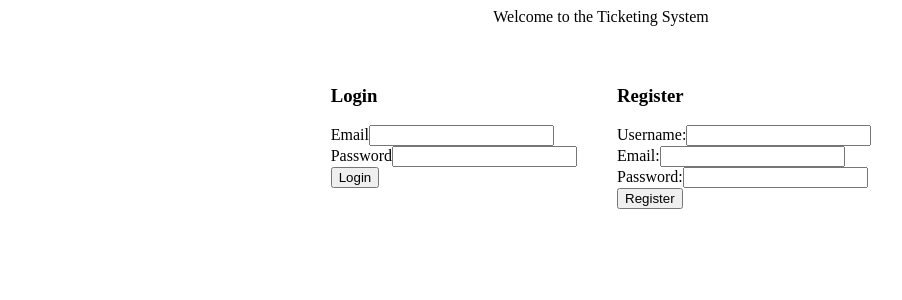
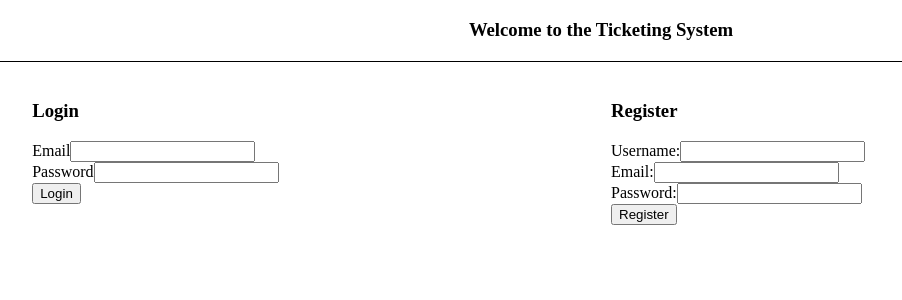
Before and after one commit to autotetra/Education, a React (Create React App) app in the folder IHU/Master/Dissertation/Real Time Ticketing System/front-end/: page / in a window 1280 px wide. Shown: the top 300 px of the page, without its empty margins (39-941 px from the left). Built offline with nearby package versions, Linux system fonts and the light colour scheme; no server answers.

Commit message:
complete user dashboard positioning

```diff
--- a/IHU/Master/Dissertation/Real Time Ticketing System/front-end/src/components/AdminDashboard/AdminDashboard.js
+++ b/IHU/Master/Dissertation/Real Time Ticketing System/front-end/src/components/AdminDashboard/AdminDashboard.js
@@ -155,7 +155,9 @@ function AdminDashboard() {
       </button>
 
       {/* Header */}
-      <header className={styles.header}>Admin Dashboard</header>
+      <header className={styles.header}>
+        <h3>Admin Dashboard</h3>
+      </header>
       <hr className={styles.divider} />
 
       {/* Create Ticket Section */}
--- a/IHU/Master/Dissertation/Real Time Ticketing System/front-end/src/components/AdminDashboard/AdminDashboard.module.css
+++ b/IHU/Master/Dissertation/Real Time Ticketing System/front-end/src/components/AdminDashboard/AdminDashboard.module.css
@@ -27,24 +27,24 @@
 /* Tickets Container */
 .ticketsContainer {
   display: flex;
-  justify-content: space-between; /* Equal spacing between sections */
-  margin-top: 20px; /* Space below the Create Ticket section */
+  justify-content: space-between;
+  margin-top: 20px;
 }
 
 /* Ticket List Section */
 .ticketList {
-  flex: 1; /* Take up equal space */
-  margin-right: 10px; /* Add space between sections */
+  flex: 1;
+  margin-right: 10px;
 }
 
 /* Ticket Details Section */
 .ticketDetails {
-  flex: 1; /* Take up equal space */
-  margin-left: 10px; /* Add space between sections */
+  flex: 1;
+  margin-left: 10px;
 }
 
 /* Section Header */
 .sectionHeader {
-  margin: 0 0 10px 0; /* Margin below the header */
-  text-align: center; /* Centered text for each section */
+  margin: 0 0 10px 0;
+  text-align: center;
 }
--- a/IHU/Master/Dissertation/Real Time Ticketing System/front-end/src/components/AgentDashboard/AgentDashboard.js
+++ b/IHU/Master/Dissertation/Real Time Ticketing System/front-end/src/components/AgentDashboard/AgentDashboard.js
@@ -118,7 +118,7 @@ function AgentDashboard() {
 
   return (
     <div>
-      <h2>Agent Dashboard</h2>
+      <h3>Agent Dashboard</h3>
       <button onClick={fetchTickets}>View Tickets</button>
       <button onClick={handleLogout}>Logout</button>
 
--- a/IHU/Master/Dissertation/Real Time Ticketing System/front-end/src/components/Home/Home.module.css
+++ b/IHU/Master/Dissertation/Real Time Ticketing System/front-end/src/components/Home/Home.module.css
@@ -1,22 +1,28 @@
-/* Container for the Home Page */
-.homeContainer {
-  display: flex;
-  flex-direction: column;
-  align-items: center;
-  gap: 20px;
-}
-
-/* Header Style */
 .header {
   text-align: center;
   margin-bottom: 20px;
 }
 
-/* Authentication Section (Login and Register) */
-.authContainer {
+.homeContainer {
   display: flex;
-  justify-content: center;
-  gap: 40px;
-  width: 100%;
-  max-width: 1200px;
+  justify-content: space-between;
+  align-items: flex-start;
+  margin-top: 20px;
+  gap: 20px;
 }
+
+.loginSection {
+  flex: 1;
+  margin-left: 5%;
+}
+
+.registerSection {
+  flex: 1;
+  margin-right: 5%;
+}
+
+.divider {
+  margin: 20px 0;
+  border: none;
+  border-top: 1px solid #000;
+}
--- a/IHU/Master/Dissertation/Real Time Ticketing System/front-end/src/components/Home/Homepage.js
+++ b/IHU/Master/Dissertation/Real Time Ticketing System/front-end/src/components/Home/Homepage.js
@@ -5,11 +5,16 @@ import styles from "./Home.module.css";
 
 function Home() {
   return (
-    <div className={styles.homeContainer}>
-      <header className={styles.header}>Welcome to the Ticketing System</header>
-      <div className={styles.authContainer}>
-        <Login />
-        <Register />
+    <div>
+      <h3 className={styles.header}>Welcome to the Ticketing System</h3>
+      <hr className={styles.divider} />
+      <div className={styles.homeContainer}>
+        <div className={styles.loginSection}>
+          <Login />
+        </div>
+        <div className={styles.registerSection}>
+          <Register />
+        </div>
       </div>
     </div>
   );
--- a/IHU/Master/Dissertation/Real Time Ticketing System/front-end/src/components/UserDashboard/UserDashboard.js
+++ b/IHU/Master/Dissertation/Real Time Ticketing System/front-end/src/components/UserDashboard/UserDashboard.js
@@ -3,6 +3,7 @@ import CreateTicket from "../../Shared/CreateTicket";
 import endpoints from "../../api/endpoints";
 import axios from "axios";
 import io from "socket.io-client";
+import styles from "./UserDashboard.module.css";
 
 function UserDashboard() {
   const [tickets, setTickets] = useState([]);
@@ -88,21 +89,18 @@ function UserDashboard() {
 
   return (
     <div>
-      <h2>User Dashboard</h2>
-      <button onClick={handleLogout}>Logout</button>
-
-      {/* Create Ticket Section */}
-      <div>
-        <CreateTicket />
-      </div>
-
-      {/* Tickets Section */}
-      <div>
+      <h3 className={styles.header}>User Dashboard</h3>
+      <button onClick={handleLogout} className={styles.logoutButton}>
+        Logout
+      </button>
+      <hr className={styles.divider} />
+      <div className={styles.dashboardContainer}>
+        <div className={styles.ticketsList}>
           <h3>My Tickets</h3>
           {tickets.length > 0 ? (
-          <ul>
+            <ul className={styles.ticketList}>
               {tickets.map((ticket) => (
-              <li key={ticket._id}>
+                <li key={ticket._id} className={styles.ticketItem}>
                   <strong>Title:</strong> {ticket.title} <br />
                   <strong>Status:</strong> {ticket.status} <br />
                   <button onClick={() => fetchTicketDetails(ticket._id)}>
@@ -116,10 +114,15 @@ function UserDashboard() {
           )}
         </div>
 
-      {/* Ticket Details Section */}
+        <div className={styles.createTicketSection}>
+          <h3>Create Ticket</h3>
+          <CreateTicket />
+        </div>
+      </div>
+
       {selectedTicket && (
-        <div>
-          <h2>Ticket Details</h2>
+        <div className={styles.ticketDetails}>
+          <h3>Ticket Details</h3>
           <p>
             <strong>Title:</strong> {selectedTicket.title}
           </p>
--- a/IHU/Master/Dissertation/Real Time Ticketing System/front-end/src/components/UserDashboard/UserDashboard.module.css
+++ b/IHU/Master/Dissertation/Real Time Ticketing System/front-end/src/components/UserDashboard/UserDashboard.module.css
@@ -1,45 +1,44 @@
-/* User Dashboard Header */
 .header {
-  text-align: center; /* Center-align the header text */
-  margin-bottom: 20px; /* Add space below the header */
+  text-align: center;
+  margin-bottom: 20px;
 }
 
-/* Container for Create Ticket and Tickets List */
-.dashboardContainer {
-  display: flex; /* Arrange children horizontally */
-  justify-content: space-between; /* Space between the two sections */
-  gap: 20px; /* Add space between sections */
-  margin-top: 20px; /* Space below the header */
+.logoutButton {
+  position: fixed;
+  top: 10px;
+  right: 10px;
 }
 
-/* Create Ticket Section */
-.createTicketSection {
-  flex: 1; /* Allow it to take one part of the available space */
-  max-width: 40%; /* Restrict maximum width */
-  margin-left: 20px; /* Add left margin for spacing */
+.dashboardContainer {
+  display: flex;
+  justify-content: space-between;
+  align-items: flex-start;
+  margin-top: 20px;
+  gap: 20px;
 }
 
-/* Tickets Section */
 .ticketsList {
-  flex: 2; /* Allow it to take two parts of the available space */
-  margin-right: 20px; /* Add right margin for spacing */
+  flex: 1;
+  margin-left: 5%;
 }
 
-/* Ticket List Items */
-.ticketItem {
-  margin-bottom: 10px; /* Add space between tickets */
-  list-style-type: none; /* Remove default bullet points */
+.createTicketSection {
+  flex: 1;
+  margin-right: 5%;
 }
 
-.ticketItem strong {
-  display: block; /* Display labels on new lines for readability */
+.ticketList {
+  padding: 0;
+  margin: 0;
 }
 
-.ticketItem button {
-  margin-top: 5px; /* Add space between text and buttons */
+.ticketItem {
+  margin-bottom: 10px;
+  list-style-type: none;
 }
 
-/* Ticket Details Section */
-.ticketDetails {
-  margin-top: 20px; /* Add space above the details section */
+.divider {
+  margin: 20px 0;
+  border: none;
+  border-top: 1px solid #000;
 }
```
Lines whose indentation alone changed are shown as unchanged.
